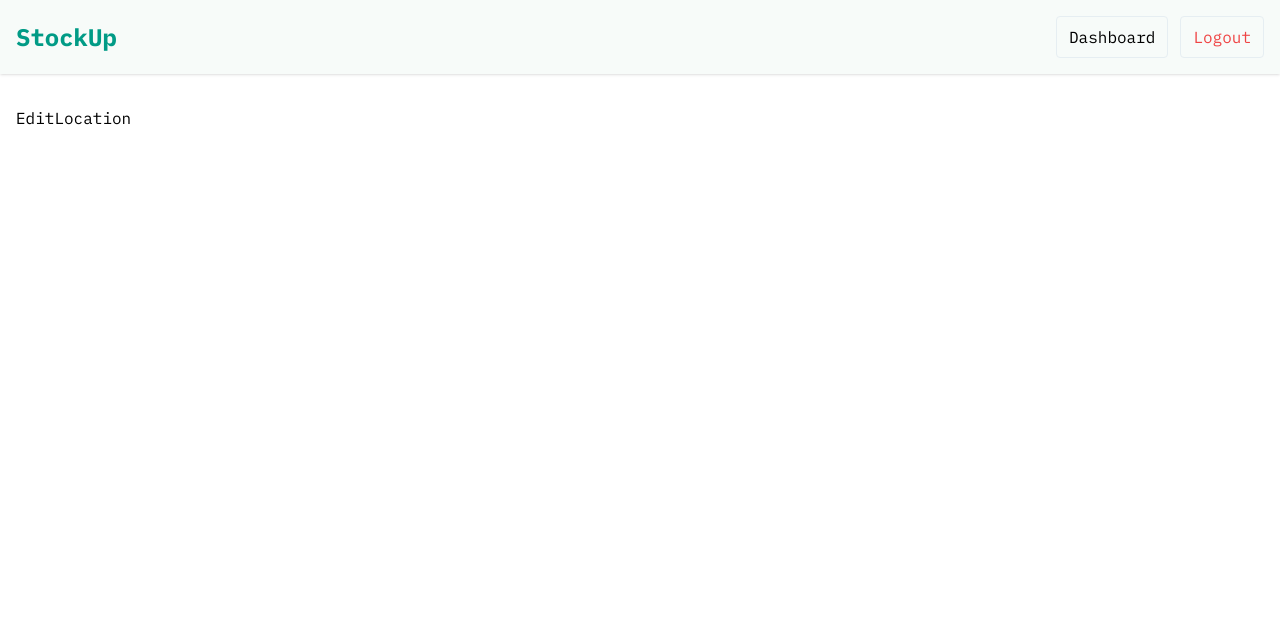
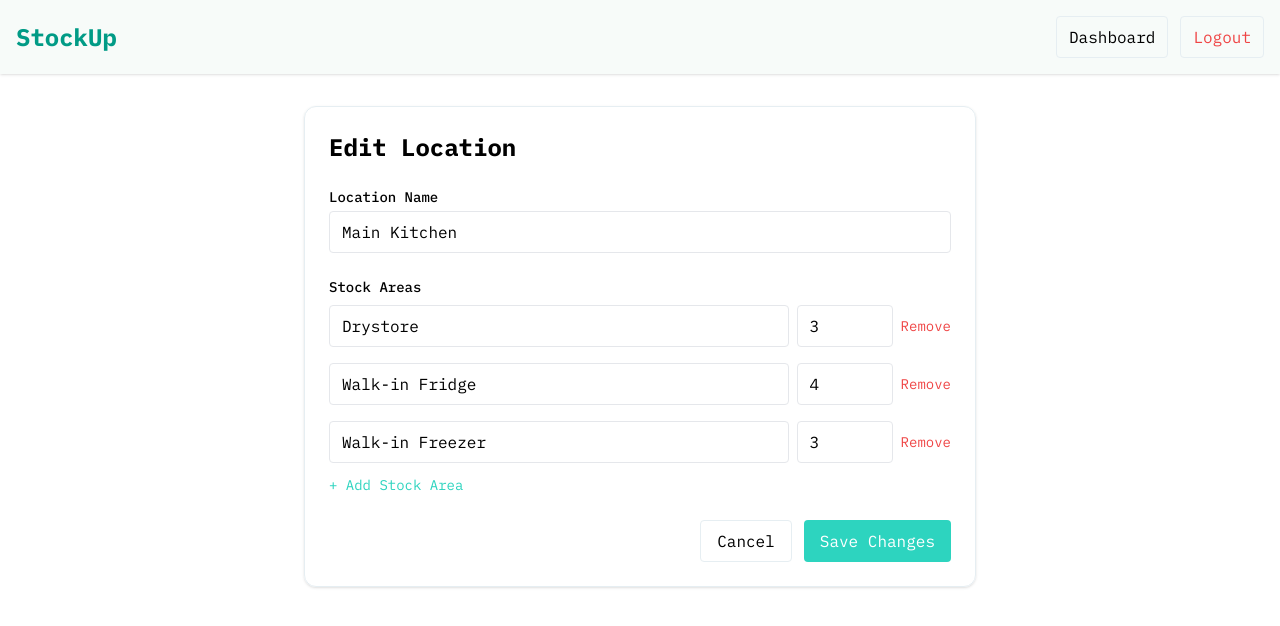
Before and after one commit to piraturosu/stockUp, a React (Vite) app: page /edit-location/1 in a window 1280 px wide. Shown: the top 626 px of the page. Built offline with nearby package versions, Linux system fonts and the light colour scheme.

Commit message:
user can edit an existing location from dashboard page

```diff
--- a/src/pages/EditLocation.jsx
+++ b/src/pages/EditLocation.jsx
@@ -1,7 +1,164 @@
-import React from "react";
+import { useParams, useNavigate } from "react-router-dom";
+import { useState, useEffect } from "react";
+import { useLocalStorage } from "../hooks/useLocalStorage";
+import { initialData } from "../data/dummyData";
 
-function EditLocation() {
-  return <div>EditLocation</div>;
+export default function EditLocation() {
+  const { id } = useParams();
+  const navigate = useNavigate();
+  const [appData, setAppData] = useLocalStorage("appData", initialData);
+
+  const [name, setName] = useState("");
+  const [stockAreas, setStockAreas] = useState([]);
+
+  // Load location on mount
+  useEffect(() => {
+    const loc = appData.locations.find(
+      (l) => l.id.toString() === id.toString(),
+    );
+    if (!loc) {
+      alert("Location not found");
+      navigate("/dashboard");
+      return;
+    }
+    setName(loc.name);
+    setStockAreas(loc.stockAreas || []);
+  }, [id, appData, navigate]);
+
+  const handleAddArea = () => {
+    setStockAreas([...stockAreas, { name: "", shelves: 1 }]);
+  };
+
+  const handleRemoveArea = (index) => {
+    const next = [...stockAreas];
+    next.splice(index, 1);
+    setStockAreas(next);
+  };
+
+  const handleUpdateArea = (index, field, value) => {
+    const next = [...stockAreas];
+    next[index] = { ...next[index], [field]: value };
+    setStockAreas(next);
+  };
+
+  const handleSubmit = (e) => {
+    e.preventDefault();
+
+    const trimmedName = name.trim();
+    if (!trimmedName) {
+      alert("Location name is required.");
+      return;
+    }
+
+    // 🔑 Unique name check (ignore current location)
+    const duplicate = appData.locations.find(
+      (l) =>
+        l.id.toString() !== id.toString() &&
+        l.name.trim().toLowerCase() === trimmedName.toLowerCase(),
+    );
+    if (duplicate) {
+      alert(`Location name "${trimmedName}" already exists.`);
+      return;
+    }
+
+    const updatedLocations = appData.locations.map((loc) =>
+      loc.id.toString() === id.toString()
+        ? {
+            ...loc,
+            name: trimmedName,
+            stockAreas: stockAreas.map((a) => ({
+              ...a,
+              name: a.name.trim(),
+              shelves: Number(a.shelves) || 1,
+            })),
+          }
+        : loc,
+    );
+
+    setAppData({ ...appData, locations: updatedLocations });
+    navigate("/dashboard");
+  };
+
+  return (
+    <form
+      onSubmit={handleSubmit}
+      className="max-w-2xl mx-auto space-y-6 rounded-xl border border-border p-6 shadow"
+    >
+      <h2 className="text-2xl font-bold">Edit Location</h2>
+
+      {/* Location name */}
+      <div>
+        <label className="block text-sm font-medium mb-1">Location Name</label>
+        <input
+          type="text"
+          value={name}
+          onChange={(e) => setName(e.target.value)}
+          className="w-full border px-3 py-2 rounded"
+          placeholder="e.g. Main Kitchen"
+        />
+      </div>
+
+      {/* Stock Areas */}
+      <div>
+        <label className="block text-sm font-medium mb-2">Stock Areas</label>
+        <div className="space-y-4">
+          {stockAreas.map((area, idx) => (
+            <div
+              key={idx}
+              className="flex flex-col sm:flex-row gap-2 items-start sm:items-center"
+            >
+              <input
+                type="text"
+                value={area.name}
+                onChange={(e) => handleUpdateArea(idx, "name", e.target.value)}
+                className="flex-1 border px-3 py-2 rounded"
+                placeholder="Area name (e.g. Walk-in Fridge)"
+              />
+              <input
+                type="number"
+                min="1"
+                value={area.shelves}
+                onChange={(e) =>
+                  handleUpdateArea(idx, "shelves", e.target.value)
+                }
+                className="w-24 border px-3 py-2 rounded"
+                placeholder="Shelves"
+              />
+              <button
+                type="button"
+                onClick={() => handleRemoveArea(idx)}
+                className="text-destructive hover:underline text-sm"
+              >
+                Remove
+              </button>
+            </div>
+          ))}
+        </div>
+        <button
+          type="button"
+          onClick={handleAddArea}
+          className="mt-3 text-sm text-primary hover:underline"
+        >
+          + Add Stock Area
+        </button>
+      </div>
+
+      {/* Save */}
+      <div className="flex justify-end gap-3">
+        <button
+          type="button"
+          onClick={() => navigate("/dashboard")}
+          className="px-4 py-2 rounded border border-border hover:bg-gray-100"
+        >
+          Cancel
+        </button>
+        <button
+          type="submit"
+          className="px-4 py-2 rounded bg-primary text-white hover:bg-logo"
+        >
+          Save Changes
+        </button>
+      </div>
+    </form>
+  );
 }
-
-export default EditLocation;
```
